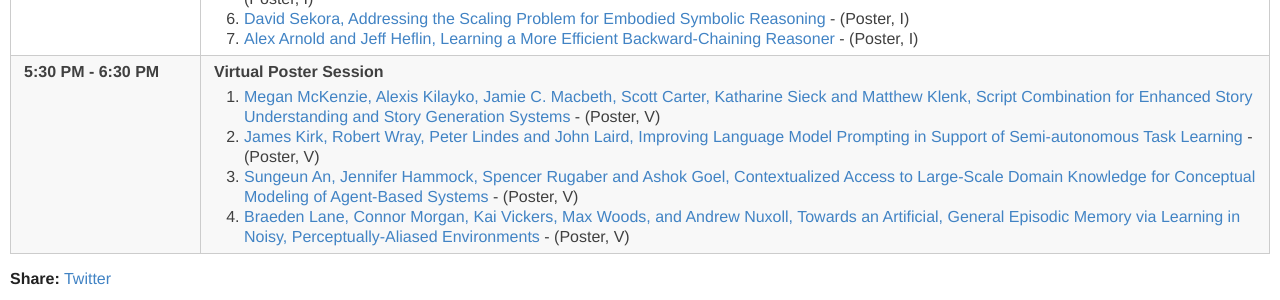
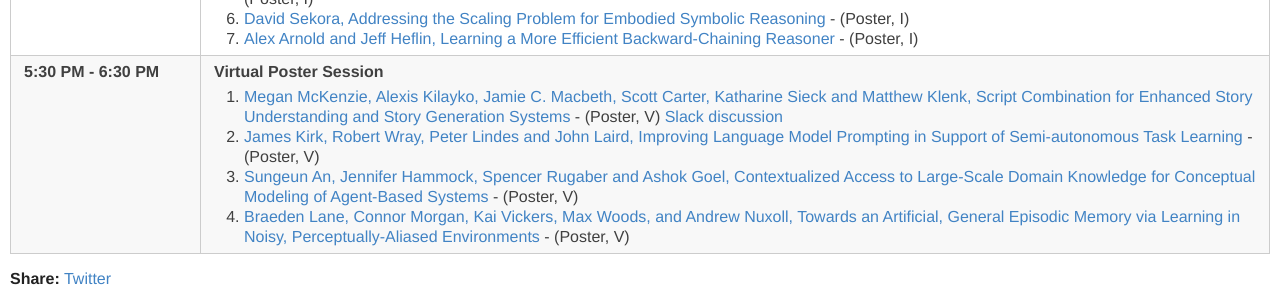
Before and after one commit to AdvancesInCognitiveSystems/acs2022, a Jekyll site: the page built from _days/saturday-day1.md, in a window 1280 px wide. Shown: the part 942-1242 px from the top of the page. Built offline with Jekyll 4.4.1, drawn with Linux system fonts in a browser that asks for light colours.

Commit message:
test slack discussion link

```diff
--- a/_days/saturday-day1.md
+++ b/_days/saturday-day1.md
@@ -129,7 +129,7 @@ the Harding Center for Risk Literacy, University of Potsdam</a><br>
 <!-- ###### Chaired by TBD -->
 
   <ol>
-    <li> <a href="{{site.baseurl}}/data/acs22_paper-1217.pdf">Megan McKenzie, Alexis Kilayko, Jamie C. Macbeth, Scott Carter, Katharine Sieck and Matthew Klenk, Script Combination for Enhanced Story Understanding and Story Generation Systems</a> - (Poster, V)</li>
+    <li> <a href="{{site.baseurl}}/data/acs22_paper-1217.pdf">Megan McKenzie, Alexis Kilayko, Jamie C. Macbeth, Scott Carter, Katharine Sieck and Matthew Klenk, Script Combination for Enhanced Story Understanding and Story Generation Systems</a> - (Poster, V) <a onClick="goToSlackChannel(13)">Slack discussion</a></li>
     <li> <a href="{{site.baseurl}}/data/acs22_paper-3723.pdf">James Kirk, Robert Wray, Peter Lindes and John Laird, Improving Language Model Prompting in Support of Semi-autonomous Task Learning</a> - (Poster, V)</li>
     <li> <a href="{{site.baseurl}}/data/acs22_paper-9282.pdf">Sungeun An, Jennifer Hammock, Spencer Rugaber and Ashok Goel, Contextualized Access to Large-Scale Domain Knowledge for Conceptual Modeling of Agent-Based Systems</a> - (Poster, V)</li>
     <li> <a href="{{site.baseurl}}/data/acs22_paper-7339.pdf">Braeden Lane, Connor Morgan, Kai Vickers, Max Woods, and Andrew Nuxoll, Towards an Artificial, General Episodic Memory via Learning in Noisy, Perceptually-Aliased Environments</a> - (Poster, V)</li>
```
